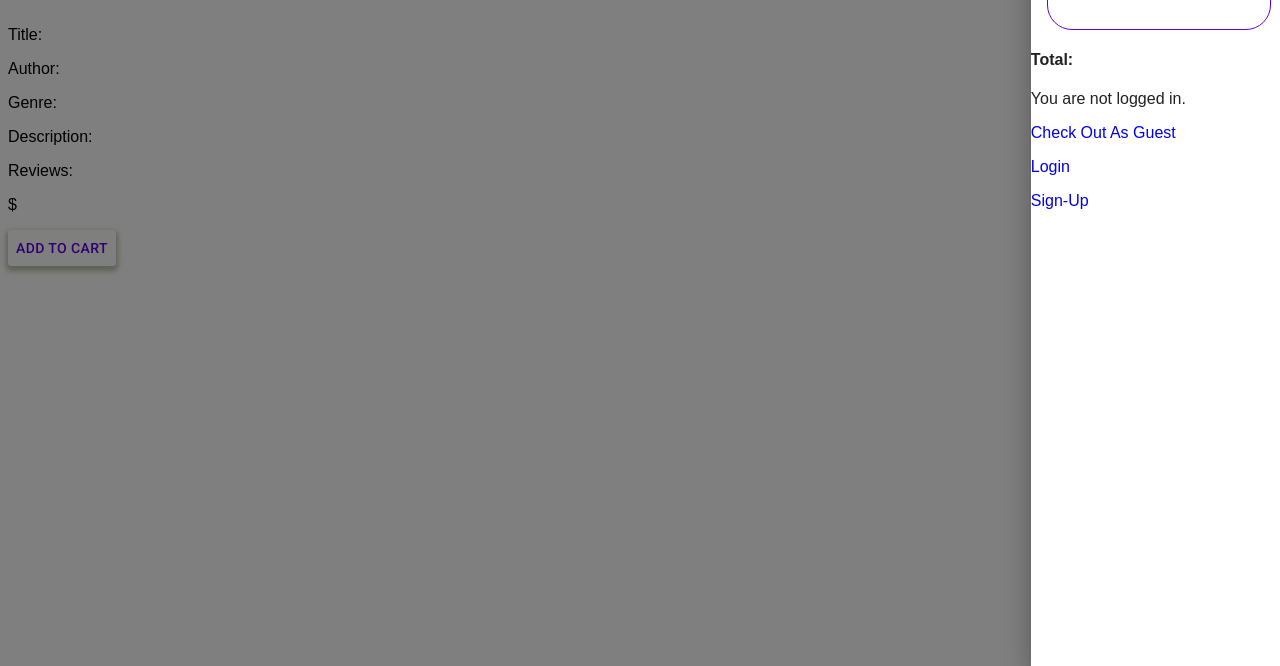
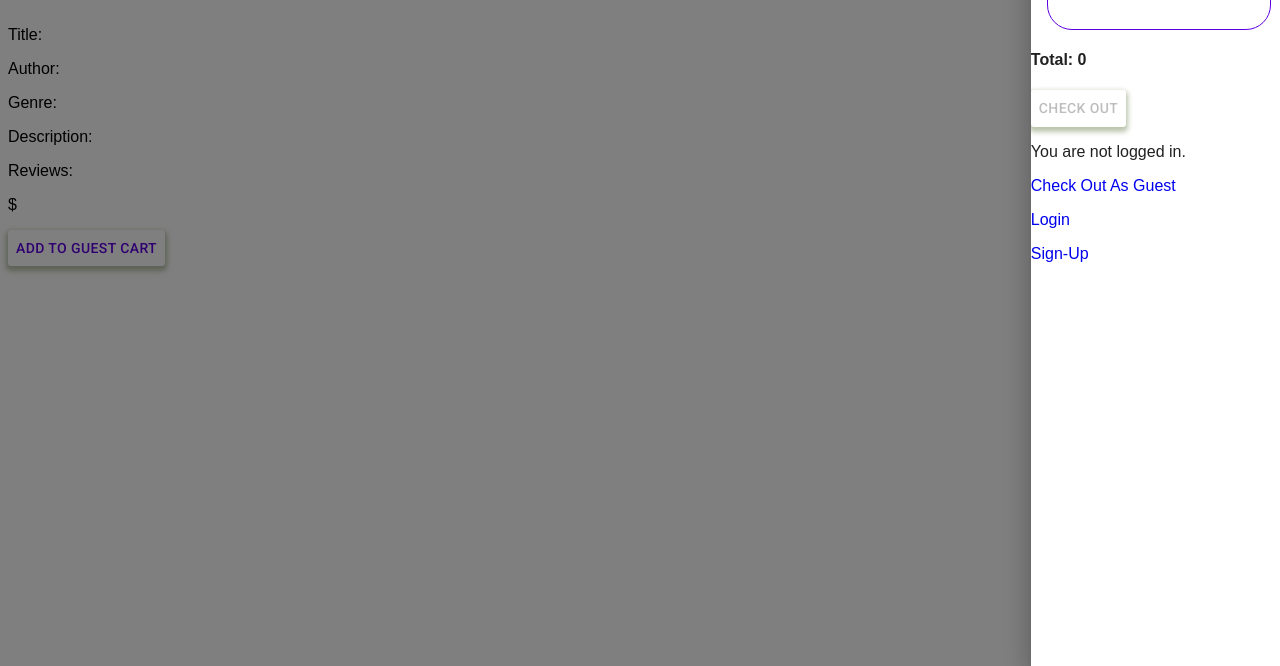
Before and after one commit to Jasontap/GraceShopper, a React app: page /books/1 in a window 1280 px wide. Both pictures are taken after a click on the link "Shopping Cart (number)". Shown: the part 134-800 px from the top of the page. Built offline with nearby package versions, Linux system fonts and the light colour scheme.

Commit message:
Add to guest cart

```diff
--- a/client/components/AllBooks.js
+++ b/client/components/AllBooks.js
@@ -44,7 +44,6 @@ export class AllBooks extends React.Component {
                   <Link to={`/books/${book.coverId}`}>
                     <h3>{book.title}</h3>
                   </Link>
-                  Author: {book.author}
                   <p>${book.price}</p>
                   {
                     userId ?
@@ -52,7 +51,7 @@ export class AllBooks extends React.Component {
                     Add to Cart
                     </Button>
                   :
-                    <Button onClick={()=>this.addToGuestCart(book)}>not yet hooked up: Add to guest cart</Button>
+                    <Button onClick={()=>this.addToGuestCart(book)}>Add to Guest Cart</Button>
                   }
                 </div>
               );
--- a/client/components/Cart.js
+++ b/client/components/Cart.js
@@ -5,36 +5,51 @@ import Button from '@material-ui/core/Button'
 import { Link } from "react-router-dom";
 
 export class Cart extends React.Component{
+  constructor(props){
+    super(props);
+    this.state={
+      cart: [],
+      total: 0
+    }
+  }
   componentDidMount(){
     const userId = this.props.auth.id;
+    let cart;
     if(userId){
-      this.props.getCart(userId);
+      cart = this.props.usercart
+    }else{
+      cart = [];
+      const localcart = localStorage.getItem('cart') ? JSON.parse(localStorage.getItem('cart')) : {};
+      for(let key in localcart){
+        cart.push({book: key, quantity: localcart[key]})
+      }
     }
+    this.setState({cart})
   }
   render(){
-    const cart = this.props.cart
+    const cart = this.state.cart
     const userId = this.props.auth.id
     return(
       <div>
         <h1>CART</h1>
         {
-          this.props.usercart.length === 0?
+          cart.length === 0?
           <div className="cart-card"><p>Your cart is Empty. <a href='/allbooks'>Shop?</a></p></div> :
-          this.props.usercart.map(item => {
+          cart.map(item => {
             return(
-              <div key={item.id} className="cart-card">
+              <div key={item.book} className="cart-card">
                 <h4>{item.book}</h4>
                 <p>Quantity: {item.quantity}</p>
-                <p>Cost: {item.quantity * item.price}</p>
+                {/* <p>Cost: {item.quantity * item.price}</p> */}
                 <Button onClick={()=>this.props.removeFromCart(item)}>Remove from Cart</Button>
               </div>
             )
           })
         }
-        <h4>Total: </h4>
+        <h4>Total: {this.state.total}</h4>
+        <Link to='/checkout'><Button disabled={!this.state.cart.length || !userId}>Check Out</Button></Link>
         {
-          userId?
-          <Link to='/checkout'><Button disabled={!this.props.usercart.length}>Check Out</Button></Link> :
+          userId? '' :
           <div id="guest-options">
             <p>You are not logged in.</p>
             <Link to='/checkout'><p>Check Out As Guest</p></Link>
--- a/client/components/SingleBook.js
+++ b/client/components/SingleBook.js
@@ -5,6 +5,19 @@ import Button from '@material-ui/core/Button';
 
 
 export class SingleBook extends React.Component{
+  constructor(props){
+    super(props)
+    this.addToGuestCart = this.addToGuestCart.bind(this)
+  }
+  addToGuestCart(book){
+    let cart = localStorage.getItem('cart') ? JSON.parse(localStorage.getItem('cart')) : {};
+    let title = book.title;
+    cart[title] = (cart[title] ? cart[title]: 0);
+    let qty = cart[title] + 1;
+    cart[title] = qty
+    console.log(cart);
+    localStorage.setItem('cart', JSON.stringify(cart));
+  }
   render(){
     const { book } = this.props;
     const userId = this.props.auth.id;
@@ -34,10 +47,19 @@ export class SingleBook extends React.Component{
           <div>
             <p>${ book.price }</p>
           </div>
+          {
+            userId?
           <Button
             onClick={()=>this.props.addToCart(userId, book)}
             >Add to Cart
           </Button>
+          :
+          <Button
+            onClick={()=>this.addToGuestCart(book)}
+            >Add to Guest Cart
+        </Button>
+
+          }
         </div>
     </div>
     )
--- a/public/style.css
+++ b/public/style.css
@@ -58,7 +58,7 @@ form div {
   display: flex;
   flex-wrap: wrap;
   justify-content: center;
-  align-items: center;
+  align-items: flex-end;
 }
 
 .book-card{
```
